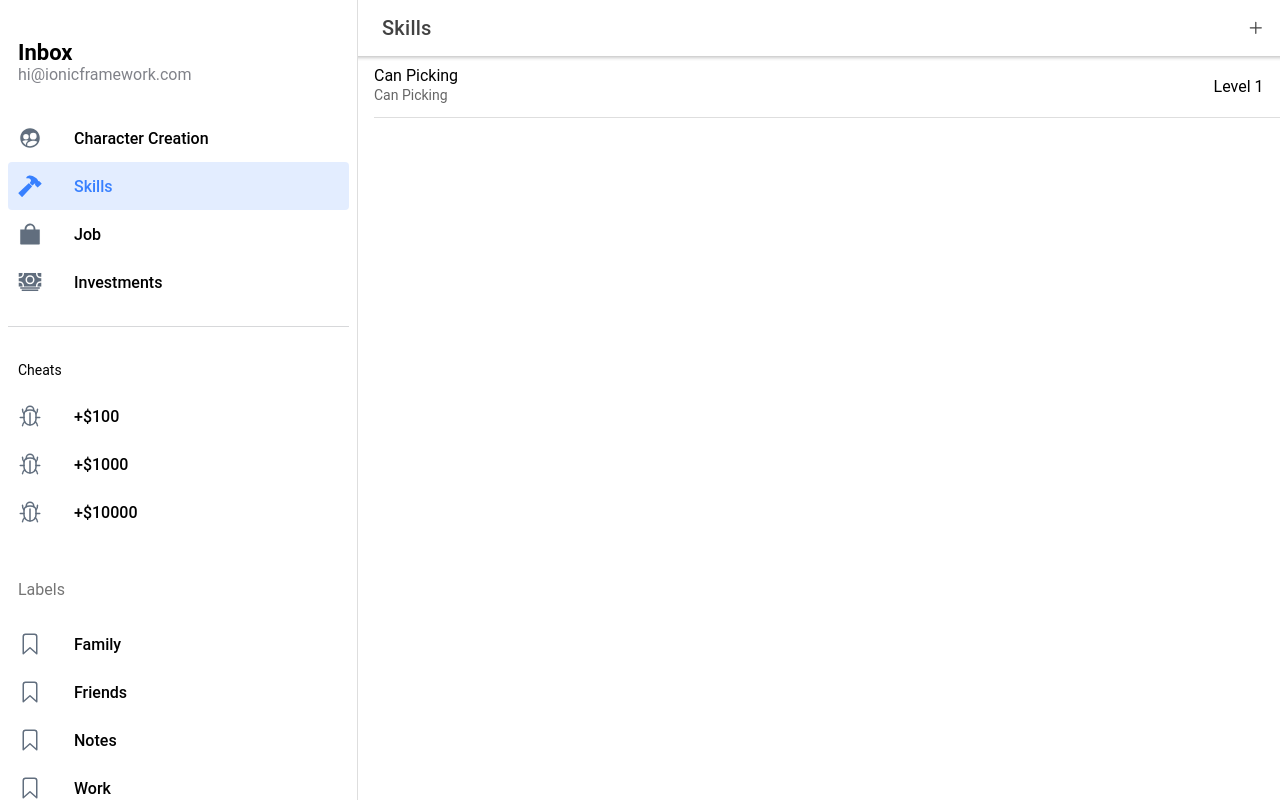
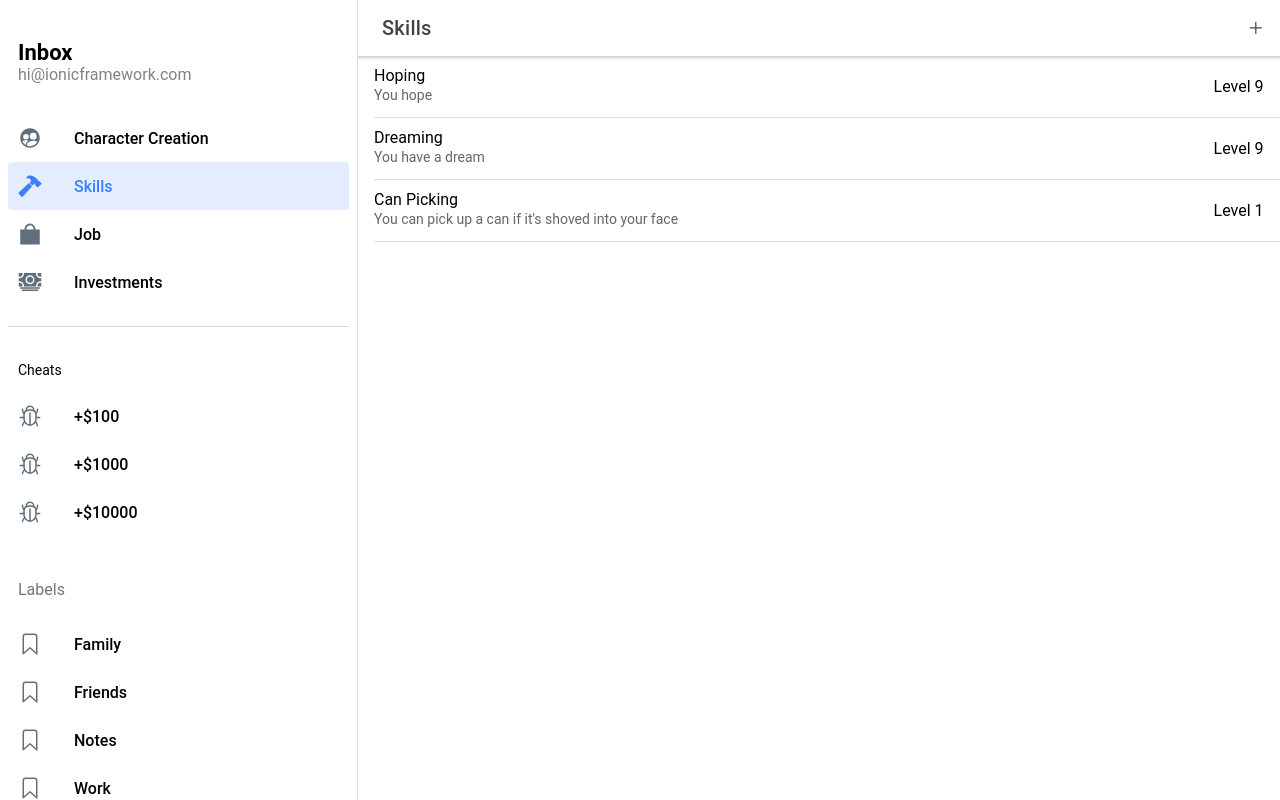
Before and after one commit to ngocnv371/lifesimulator, a React (Create React App) app: page /skills in a window 1280 px wide. Built offline with nearby package versions, Linux system fonts and the light colour scheme.

Commit message:
preview skill up

```diff
--- a/src/app/utils.ts
+++ b/src/app/utils.ts
@@ -76,6 +76,7 @@ export function getThresholdValue<T>(bag: Record<number, T>, value: number) {
   const sortedKeys = Object.keys(bag)
     .map((k) => +k)
     .sort((a, b) => a - b);
+
   let index = 0;
   for (let i = 1; i < sortedKeys.length; i++) {
     if (sortedKeys[i] > value) {
--- a/src/data/skills.ts
+++ b/src/data/skills.ts
@@ -3,14 +3,34 @@ import { calculateProgression, getThresholdValue } from "../app/utils";
 
 const skills: Skill[] = [
   {
+    id: "hoping",
+    name: "Hoping",
+    maxLevel: 10,
+    levelDescriptions: {
+      9: "You hope",
+      10: "Your hope can never die",
+    },
+    upgradeCosts: ["linear", 10e6, 10e6],
+  },
+  {
+    id: "dreaming",
+    name: "Dreaming",
+    maxLevel: 10,
+    levelDescriptions: {
+      9: "You have a dream",
+      10: "Your dream shall never die",
+    },
+    upgradeCosts: ["linear", 10e6, 10e6],
+  },
+  {
     id: "canpicking",
     name: "Can Picking",
     maxLevel: 10,
     levelDescriptions: {
-      3: "You can find cans if it's right in front of you",
-      5: "You can find cans even if it's 10 steps away",
-      7: "You can find cans even if it's in a trashcan",
-      10: "You can find cans even if it's not there",
+      3: "You can pick up a can if it's shoved into your face",
+      5: "You can pick up a can even if it's 10 steps away",
+      7: "You can pick up a can even if it's in a trashcan",
+      10: "You can look for cans",
     },
     upgradeCosts: ["linear", 5, 64],
   },
@@ -40,6 +60,8 @@ const skills: Skill[] = [
   },
 ];
 
+// pickpocket ->
+
 const map = Object.fromEntries(skills.map((s) => [s.id, s]));
 
 export function getSkillById(id: string) {
--- a/src/features/skills/SkillItem.tsx
+++ b/src/features/skills/SkillItem.tsx
@@ -1,22 +1,26 @@
 import { IonItem, IonLabel } from "@ionic/react";
 import { useEffect, useState } from "react";
-import { Skill } from "../../app/models";
-import skills, { getSkillById } from "../../data/skills";
+import { Skill, SkillLevel } from "../../app/models";
+import skills, { getSkillById, getSkillByLevel } from "../../data/skills";
 
 type Props = {
   id: string;
-  level?: number;
+  level: number;
   onClick?: Function;
 };
 
 const SkillItem: React.FC<Props> = (props) => {
-  const [skill, setSkill] = useState<Skill | null>(null);
+  const [skill, setSkill] = useState<SkillLevel | null>(null);
 
   // load skill
   useEffect(() => {
-    const found = getSkillById(props.id);
+    const found = getSkillByLevel(props.id, props.level);
+    if (!found) {
+      return;
+    }
+
     setSkill(found);
-  }, [props.id]);
+  }, [props.id, props.level]);
 
   if (!skill) {
     return null;
@@ -26,7 +30,7 @@ const SkillItem: React.FC<Props> = (props) => {
     <IonItem itemID={skill.id} onClick={() => props.onClick && props.onClick()}>
       <IonLabel>
         <span>{skill.name}</span>
-        <p>{skill.name}</p>
+        <p>{skill.description}</p>
       </IonLabel>
       {props.level && <IonLabel slot="end">Level {props.level}</IonLabel>}
     </IonItem>
--- a/src/features/skills/SkillsSlice.ts
+++ b/src/features/skills/SkillsSlice.ts
@@ -3,6 +3,8 @@ import { createSlice, PayloadAction } from "@reduxjs/toolkit";
 type State = Record<string, number>;
 
 const initialState: State = {
+  ["hoping"]: 9,
+  ["dreaming"]: 9,
   ["canpicking"]: 1,
 };
 
--- a/src/features/skills/UpgradeSkillModal.tsx
+++ b/src/features/skills/UpgradeSkillModal.tsx
@@ -26,6 +26,7 @@ const UpgradeSkillModal: React.FC<Props> = (props) => {
   const modal = useRef<HTMLIonModalElement>(null);
   const level = useAppSelector((state) => state.skills[props.id]);
   const [skill, setSkill] = useState<SkillLevel | null>(null);
+  const [nextLevel, setNextLevel] = useState<SkillLevel | null>(null);
   const dispatch = useAppDispatch();
   const canLevelUp = skill && skill.canLevelUp && skill.cost < money;
 
@@ -45,6 +46,7 @@ const UpgradeSkillModal: React.FC<Props> = (props) => {
     }
 
     setSkill(found);
+    setNextLevel(getSkillByLevel(props.id, level + 1));
   }, [props.id, level]);
 
   // open/close
@@ -99,15 +101,15 @@ const UpgradeSkillModal: React.FC<Props> = (props) => {
               <p>{skill.description}</p>
             </IonLabel>
           </IonItem>
-          {skill.canLevelUp && (
+          {skill.canLevelUp && nextLevel && (
             <>
               <IonItem>
                 <IonLabel>Next Level</IonLabel>
-                <IonLabel slot="end">Level {skill.level + 1}</IonLabel>
+                <IonLabel slot="end">Level {nextLevel.level}</IonLabel>
               </IonItem>
               <IonItem>
                 <IonLabel>
-                  <p>{skill.description}</p>
+                  <p>{nextLevel.description}</p>
                 </IonLabel>
               </IonItem>
               <IonItem>
```
